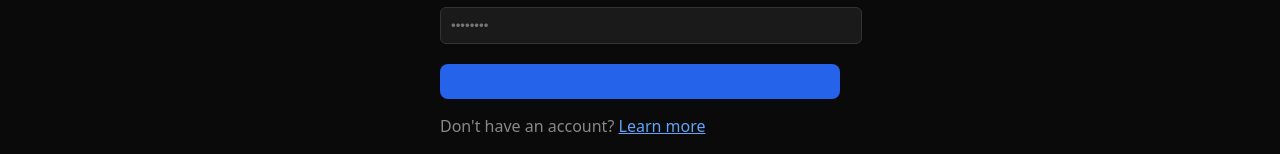
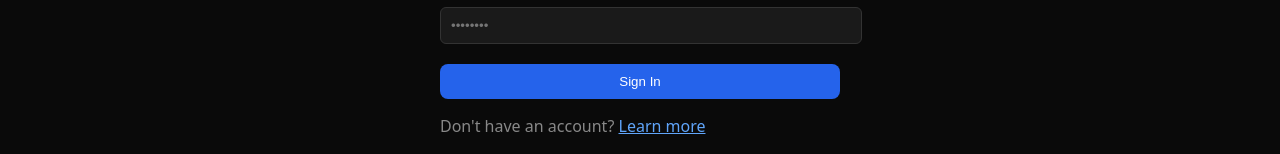
Before and after one commit to syair4/finboard, a Next.js app: page /login in a window 1280 px wide. Shown: the part 277-431 px from the top of the page. Built offline with nearby package versions, Linux system fonts and the light colour scheme.

Commit message:
fix: Fix: 6 QA issues — login security, accessibility, SEO, heading hierarchy

```diff
--- a/src/app/login/page.tsx
+++ b/src/app/login/page.tsx
@@ -2,19 +2,19 @@ export default function LoginPage() {
   return (
     <div style={{ maxWidth: 400, margin: "40px auto" }}>
       <h1>Sign In</h1>
-      <form style={{ display: "flex", flexDirection: "column", gap: 12 }}>
+      <form method="POST" onSubmit={(e) => { e.preventDefault(); /* TODO: Add auth logic */ }} style={{ display: "flex", flexDirection: "column", gap: 12 }}>
         <label>
           Email
-          <input type="email" name="email" placeholder="you@example.com"
+          <input type="email" name="email" placeholder="you@example.com" required
             style={{ display: "block", width: "100%", padding: 10, marginTop: 4, borderRadius: 6, border: "1px solid #333", background: "#1a1a1a", color: "#eee" }} />
         </label>
         <label>
           Password
-          <input type="password" name="password" placeholder="••••••••"
+          <input type="password" name="password" placeholder="••••••••" required
             style={{ display: "block", width: "100%", padding: 10, marginTop: 4, borderRadius: 6, border: "1px solid #333", background: "#1a1a1a", color: "#eee" }} />
         </label>
         <button type="submit"
-          style={{ padding: "10px 20px", background: "#2563eb", color: "#2563eb", border: "none", borderRadius: 8, cursor: "pointer", marginTop: 8 }}>
+          style={{ padding: "10px 20px", background: "#2563eb", color: "white", border: "none", borderRadius: 8, cursor: "pointer", marginTop: 8 }}>
           Sign In
         </button>
       </form>
```
